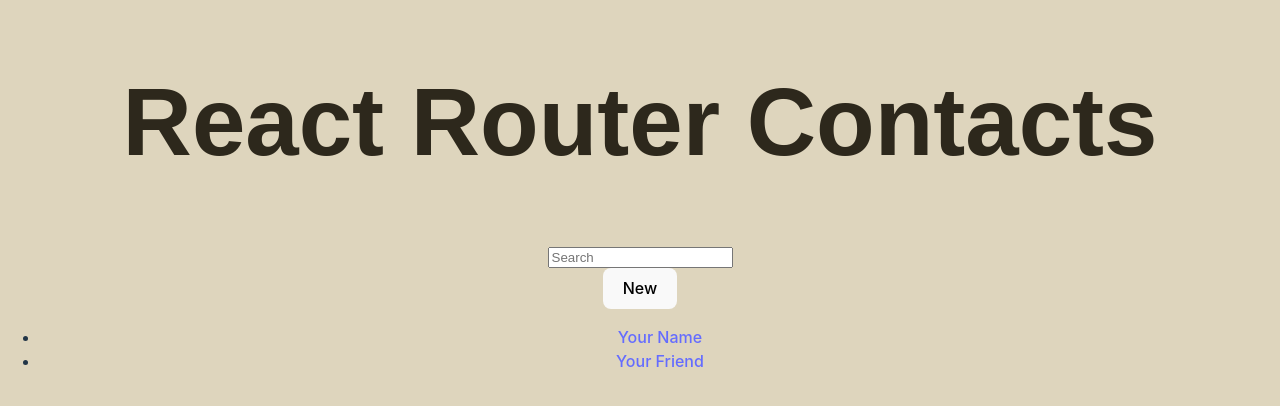
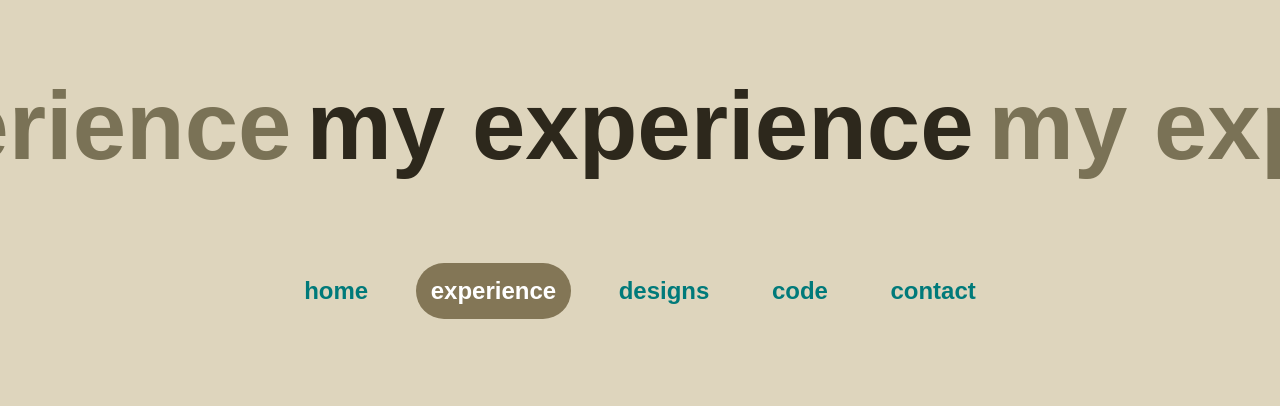
Before and after one commit to vikramraisharma/portfolio-public, a React (Vite) app: page /experience in a window 1280 px wide. Shown: the top 406 px of the page. Built offline with nearby package versions, Linux system fonts and the light colour scheme; a web font is replaced by a local one.

Commit message:
navbar style and other shi

```diff
--- a/src/App.css
+++ b/src/App.css
@@ -16,7 +16,7 @@ h1{
   font-family: "Kaisei HarunoUmi", sans-serif;
   font-weight: bold;
   font-size: 96px;
-  line-height: 1.2;
+  line-height: 1.3;
   color: var(--text-light);
 }
 .NavBarItem > a {
@@ -42,10 +42,13 @@ p{
   text-align: center;
   background-color: var(--bg-light);
   width: 100dvw;
-  height: 100%;
+  height: fit-content;
   top: 0;
+  bottom: 0;
   position: absolute;
 }
+
+/* Header text */
 
 .header-wrap {
   display: flex;
@@ -60,8 +63,6 @@ p{
   flex: 1;
   text-overflow: clip;
   color: var(--secondary-light);
-  line-height: 1.2;
-  font-size: 96px;
   white-space: nowrap;
   overflow: hidden;
 }
@@ -74,6 +75,8 @@ p{
 .header-after {
   text-align: left;
 }
+
+/* Navigation */
 
 .NavBar{
   display: flex;
@@ -94,7 +97,22 @@ p{
 
 .NavBarItem {
   display: flex;
-  width: auto;
+  width: fit-content;
+  height: 2.5rem;
+  line-height: 2.5rem;
+  padding: 0.5rem 0.9rem;
+  border-radius: 2rem;
+  justify-content: center;
+  a{
+    font-size: 1.5rem;
+  }
+}
+
+.activePage {
+  background-color: var(--filter-light);
+  a{
+    color: white;
+  }
 }
 
 /* HOME */
@@ -114,6 +132,11 @@ p{
   background-color: var(--filter-light);
 }
 
+.impact > p {
+  font-weight: 500;
+  font-size: 1.3rem;
+}
+
 /* CONTACT */
 
 .contact-main{
@@ -122,7 +145,7 @@ p{
   gap: 20px;
   width: 64dvw;
   justify-content: space-between;
-  margin: 20px auto;
+  margin: 10dvh auto;
 }
 
 .contact-text{
@@ -131,7 +154,7 @@ p{
   padding: 5px 0px;
   width: 100%;
   text-align: left;
-  font-size: 1.5rem;
+  font-size: 1.3rem;
   font-weight: 500;
   font-family: "Kaisei HarunoUmi", sans-serif;
 }
--- a/src/components/NavBar.jsx
+++ b/src/components/NavBar.jsx
@@ -8,26 +8,19 @@ const NavBar = ({activeLink}) => {
    const routerLinks = [
       { path: "/", text: "home" },
       { path: "/experience", text: "experience" },
-      { path: "/showcase/create", text: "creative showcase" },
-      { path: "/showcase/code", text: "dev showcase" },
+      { path: "/showcase/create", text: "designs" },
+      { path: "/showcase/code", text: "code" },
       { path: "/contact", text: "contact" },
    ];
 
    return (
       <div className='NavBar'>
-         {routerLinks
-            .filter(link => link.path !== activeLink)
-            .map((link, index) => (
-               <React.Fragment key={link.path}>
-                  <div className='NavBarItem'>
-                     <Link to={link.path}>{link.text}</Link>
-                  </div>
-                  {index < routerLinks.length - 2 && (
-                     <div className='NavBarBreak'>
-                        &nbsp;
-                     </div>
-                  )}
-               </React.Fragment>
+         {routerLinks.map((link, index) => (
+            <React.Fragment key={link.path}>
+               <div className={`NavBarItem ${link.path === activeLink ? 'activePage' : ''}`}>
+                  <Link to={link.path}>{link.text}</Link>
+               </div>
+            </React.Fragment>
          ))}
       </div>
    )
--- a/src/main.jsx
+++ b/src/main.jsx
@@ -4,9 +4,9 @@ import './index.css'
 import App from './App.jsx'
 import { createBrowserRouter, RouterProvider } from 'react-router-dom';
 
-import Experience from "./routes/exp.jsx"
-import DevShowcase from './routes/devShowcase.jsx';
-import CreativeShowcase from "./routes/creativeShowcase.jsx"
+import Experience from "./routes/Experience.jsx"
+import DevShowcase from './routes/DevShowcase.jsx';
+import CreativeShowcase from "./routes/CreativeShowcase.jsx"
 import Contact from './routes/Contact.jsx';
 
 const router = createBrowserRouter([
--- /dev/null
+++ b/src/routes/Experience.jsx
@@ -0,0 +1,11 @@
+import Header from "../components/Header";
+import NavBar from "../components/navBar";
+
+export default function Experience() {
+   return (
+     <>
+        <Header headerText={"my experience"}/>
+        <NavBar activeLink="/experience"/>
+     </>
+   );
+ }
--- a/src/routes/creativeShowcase.jsx
+++ b/src/routes/creativeShowcase.jsx
@@ -1,7 +1,11 @@
+import Header from "../components/Header";
+import NavBar from "../components/navBar";
+
 export default function CreativeShowcase() {
    return (
      <>
-       <div>Creative Showcase</div>
+        <Header headerText={"creative showcase"}/>
+        <NavBar activeLink="/showcase/create"/>
      </>
    );
  }
--- a/src/routes/devShowcase.jsx
+++ b/src/routes/devShowcase.jsx
@@ -1,7 +1,11 @@
+import Header from "../components/Header";
+import NavBar from "../components/navBar";
+
 export default function DevShowcase() {
    return (
      <>
-       <div>Dev Showcase</div>
+        <Header headerText={"developer showcase"}/>
+        <NavBar activeLink="/showcase/code"/>
      </>
    );
  }
--- a/src/routes/exp.jsx
+++ /dev/null
@@ -1,43 +0,0 @@
-export default function Experience() {
-   return (
-     <>
-       <div id="sidebar">
-         <h1>React Router Contacts</h1>
-         <div>
-           <form id="search-form" role="search">
-             <input
-               id="q"
-               aria-label="Search contacts"
-               placeholder="Search"
-               type="search"
-               name="q"
-             />
-             <div
-               id="search-spinner"
-               aria-hidden
-               hidden={true}
-             />
-             <div
-               className="sr-only"
-               aria-live="polite"
-             ></div>
-           </form>
-           <form method="post">
-             <button type="submit">New</button>
-           </form>
-         </div>
-         <nav>
-           <ul>
-             <li>
-               <a href={`/contacts/1`}>Your Name</a>
-             </li>
-             <li>
-               <a href={`/contacts/2`}>Your Friend</a>
-             </li>
-           </ul>
-         </nav>
-       </div>
-       <div id="detail"></div>
-     </>
-   );
- }
```
